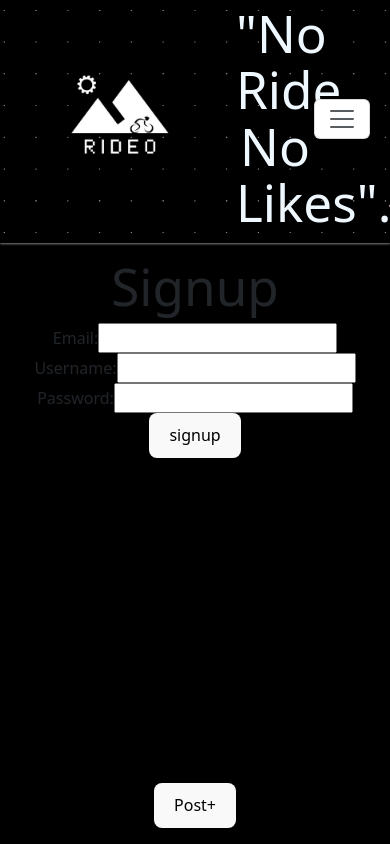
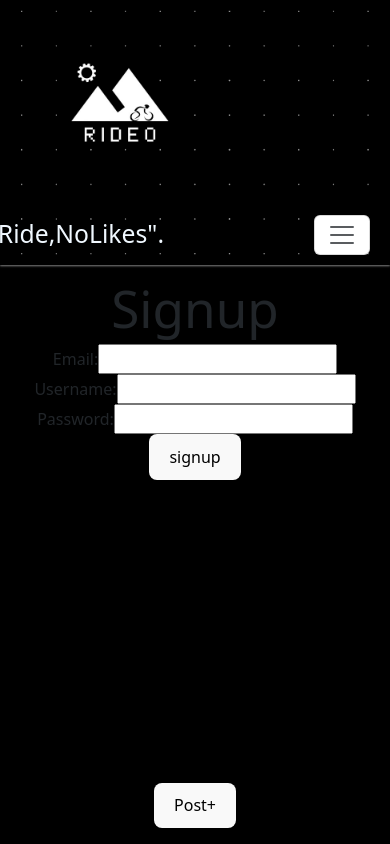
Before and after one commit to ncorpas88/Rideo-project-client, a React (Vite) app: page /signin in a window 390 px wide. Built offline with nearby package versions, Linux system fonts and the light colour scheme; no server answers; sample sign-in values are in the browser's storage.

Commit message:
mas estilos3

```diff
--- a/src/App.css
+++ b/src/App.css
@@ -38,7 +38,7 @@
   margin-bottom: 5px;
 }
 
-.nav h1 {
+.nav h2 {
   width: 20vw;
   color: aliceblue;
 }
@@ -199,6 +199,12 @@
   width: 16vw;
   height: 16vw;
 }
+.nav h2 {
+  display: flex;
+  justify-content: center;
+  color: aliceblue;
+  margin-right: 80px;
+}
 }
 
 
--- a/src/Components/MyNavbar.jsx
+++ b/src/Components/MyNavbar.jsx
@@ -33,10 +33,10 @@ function MyNavbar() {
         <NavbarBrand as={Link} to="/" onClick={() => setExpanded(false)}>
         <img src="image/rideo.png" alt="logo" width={200}/>
       </NavbarBrand>
-      <h1>
-        "<span>N</span>o <span>R</span>ide, <span>N</span>o
-        <br /> <span>L</span>ikes".
-      </h1>
+      <h2>
+        "<span>N</span>o  <span>R</span>ide,  <span>N</span>o
+         <span>L</span>ikes".
+      </h2>
       <Navbar.Toggle aria-controls="basic-navbar-nav" className="toggleBtn" />
       <Navbar.Collapse id="basic-navbar-nav">
         <Nav className="me-auto gap-0">
```
